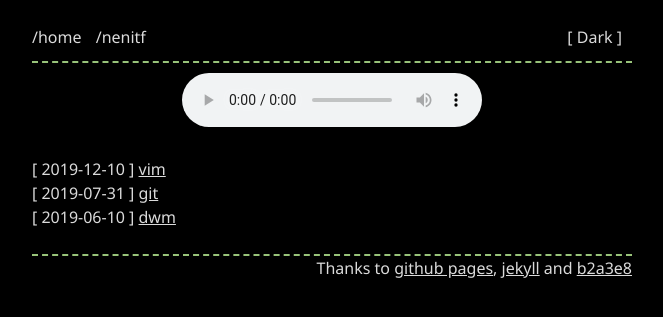
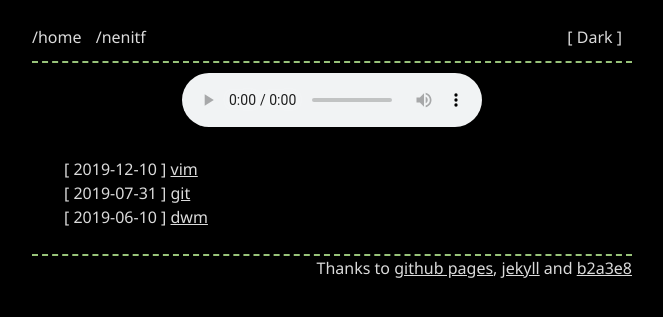
Before and after one commit to neninja/wtf, a Jekyll site: the page built from index.md, in a window 1280 px wide. Shown: the top 317 px of the page, without its empty margins (308-971 px from the left). Built offline with Jekyll 4.4.1, drawn with Linux system fonts in a browser that asks for light colours; nearby versions of some CDN libraries; library files that are not in the unit come from our copies.

Commit message:
feat: corrige lista ordenada

```diff
--- a/assets/style.css
+++ b/assets/style.css
@@ -76,6 +76,9 @@ h1, h2, h3, h4, h5, h6 {
 p, ul, ol {
     margin:0px;
     color:var(--ui-text-color)
+}
+ol {
+    padding-left: 2rem;
 }
 a {
     text-decoration:underline;
```
